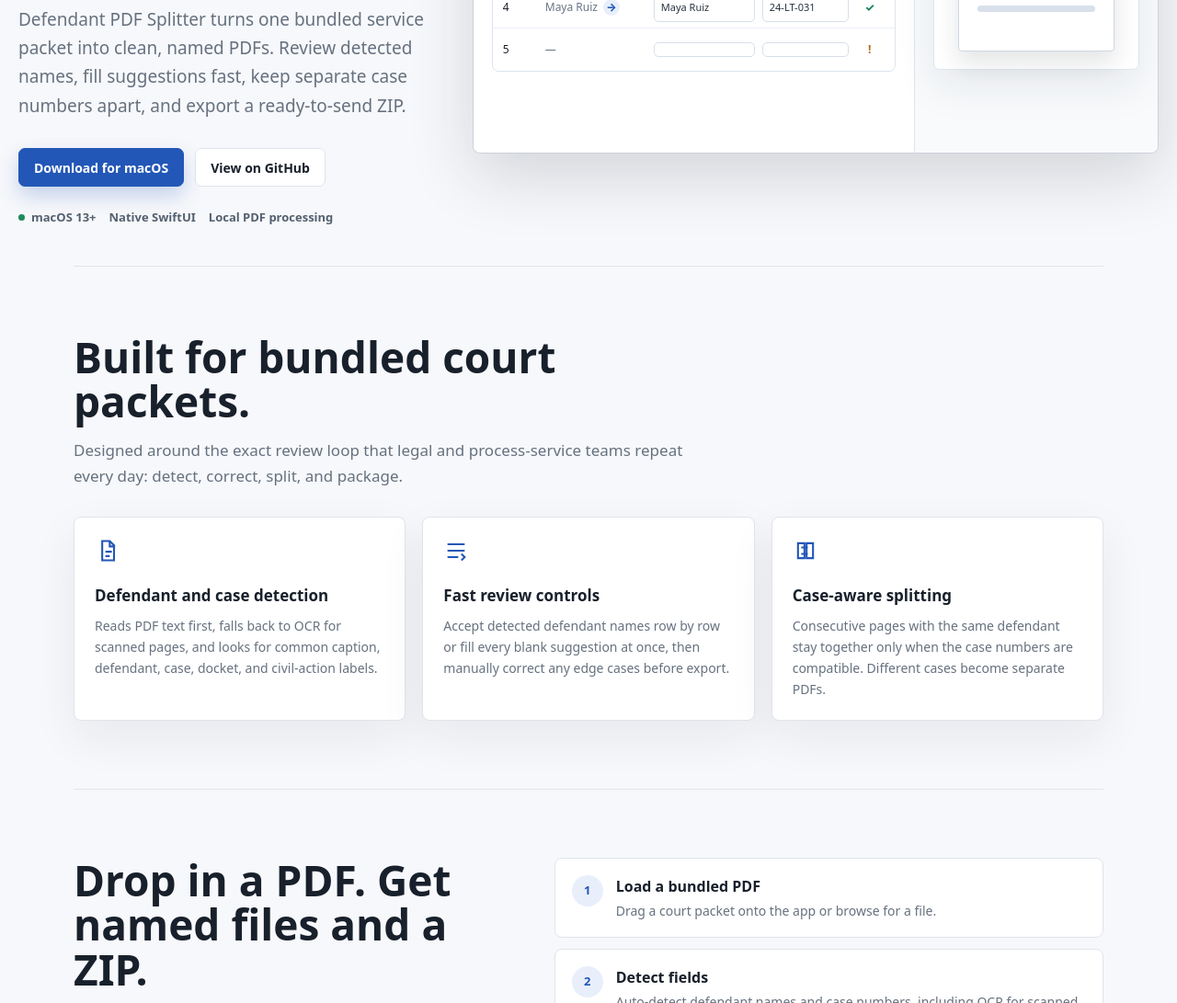
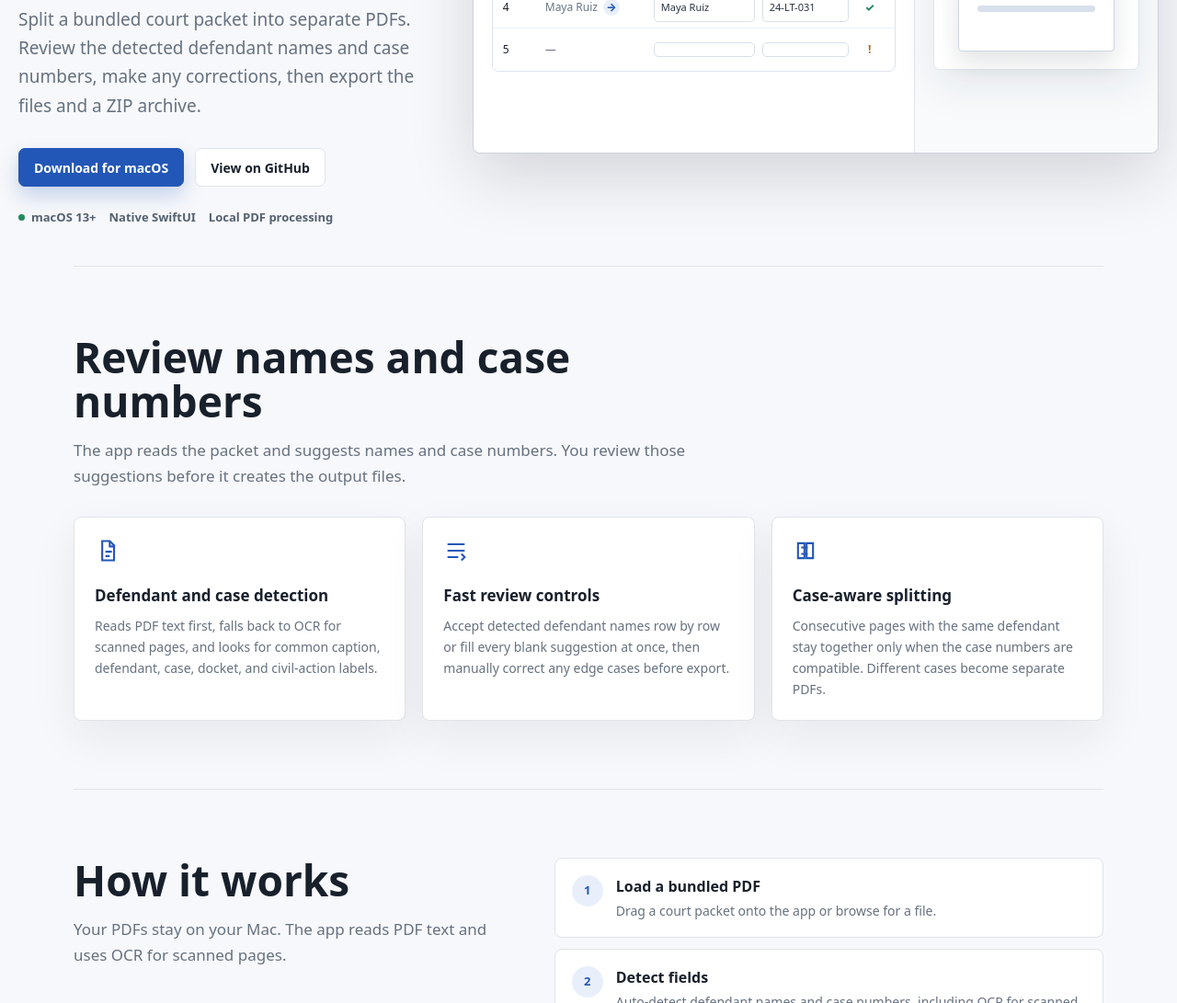
Before and after one commit to eMacTh3Creator/DefendantPDFSplitter, a plain HTML site: page docs/index.html in a window 1280 px wide. Shown: the part 528-1619 px from the top of the page at 92% size. Drawn offline with Linux system fonts and the light colour scheme.

Commit message:
Use plain language to explain features and installation

```diff
--- a/docs/index.html
+++ b/docs/index.html
@@ -667,7 +667,7 @@
     <section class="hero">
       <div class="hero-copy">
         <h1>Split court PDFs by defendant and case number.</h1>
-        <p>Defendant PDF Splitter turns one bundled service packet into clean, named PDFs. Review detected names, fill suggestions fast, keep separate case numbers apart, and export a ready-to-send ZIP.</p>
+        <p>Split a bundled court packet into separate PDFs. Review the detected defendant names and case numbers, make any corrections, then export the files and a ZIP archive.</p>
         <div class="hero-actions">
           <a class="button primary" href="https://github.com/eMacTh3Creator/DefendantPDFSplitter/releases/latest/download/DefendantPDFSplitter.zip">Download for macOS</a>
           <a class="button" href="https://github.com/eMacTh3Creator/DefendantPDFSplitter">View on GitHub</a>
@@ -763,8 +763,8 @@
 
     <section class="section" id="features">
       <div class="section-head">
-        <h2>Built for bundled court packets.</h2>
-        <p>Designed around the exact review loop that legal and process-service teams repeat every day: detect, correct, split, and package.</p>
+        <h2>Review names and case numbers</h2>
+        <p>The app reads the packet and suggests names and case numbers. You review those suggestions before it creates the output files.</p>
       </div>
       <div class="feature-grid">
         <article class="feature">
@@ -798,8 +798,8 @@
     <section class="section" id="workflow">
       <div class="workflow">
         <div class="section-head">
-          <h2>Drop in a PDF. Get named files and a ZIP.</h2>
-          <p>No accounts, no upload step, and no cloud processing. The app works locally with PDFKit, Vision OCR, and a native macOS review table.</p>
+          <h2>How it works</h2>
+          <p>Your PDFs stay on your Mac. The app reads PDF text and uses OCR for scanned pages.</p>
         </div>
         <div class="steps">
           <div class="step">
@@ -838,7 +838,7 @@
       <div class="release-card">
         <img src="assets/icon-256.png" alt="" aria-hidden="true">
         <h3>Latest release: v1.3.2</h3>
-        <p>Case-aware splitting, faster review controls, scrolling text boxes, and a freshly signed macOS bundle are available now.</p>
+        <p>Version 1.3.2 separates repeated defendants by case number and adds quick-fill controls and scrolling text boxes.</p>
         <ul class="release-list">
           <li>Separate PDFs for repeated defendants with different case numbers.</li>
           <li>Case numbers appended to filenames when they distinguish output files.</li>
```
